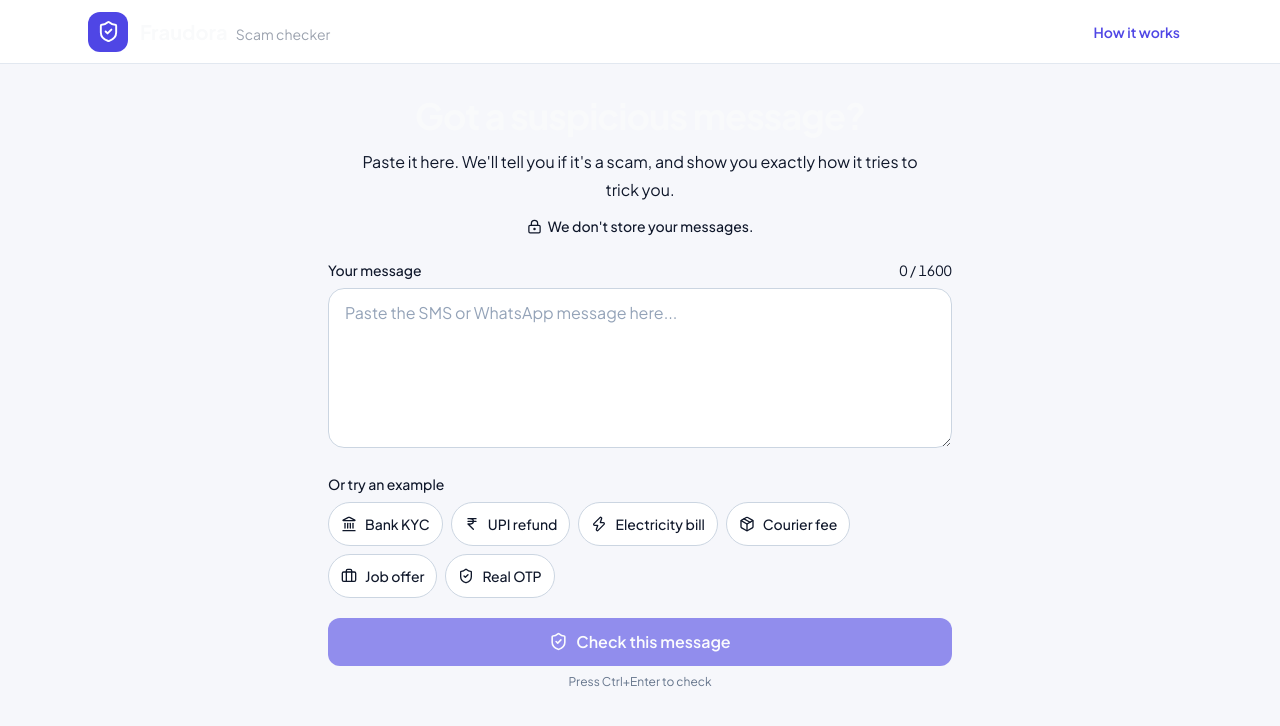
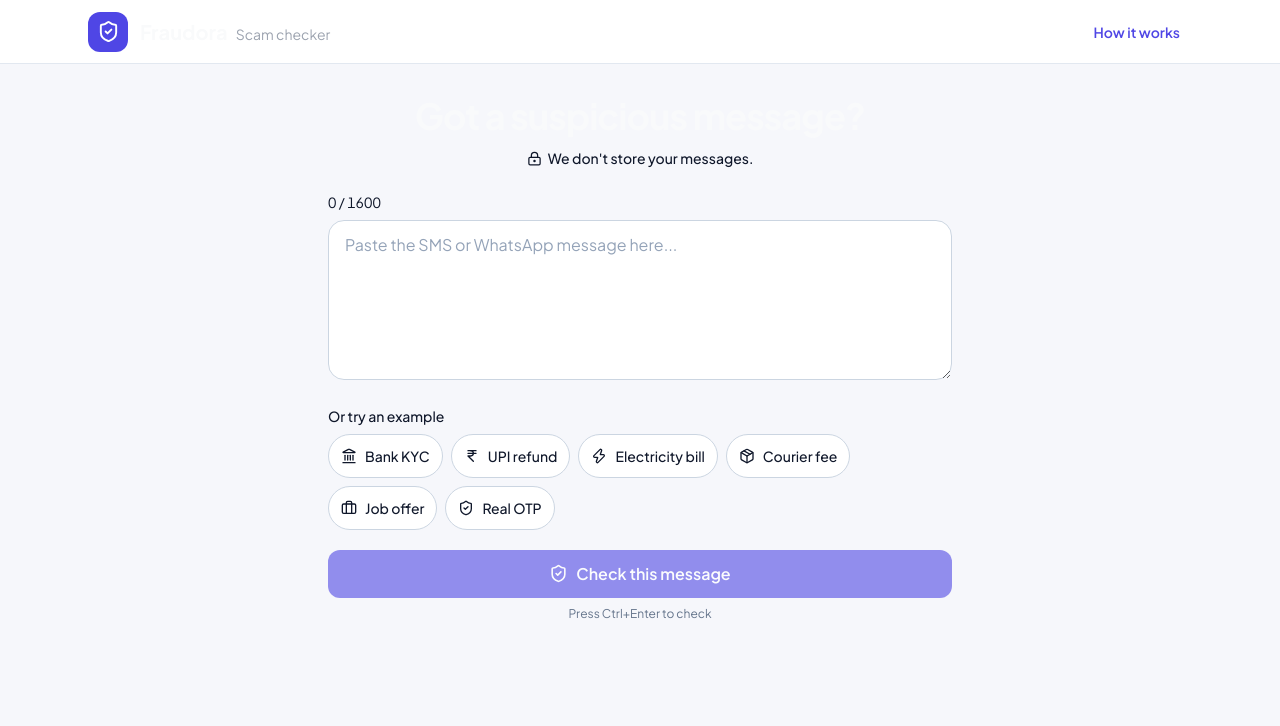
Before and after one commit to Kaustav5505g/Fraudora, a React (Vite) app: page / in a window 1280 px wide. Shown: the top 726 px of the page. Built offline with nearby package versions, Linux system fonts and the light colour scheme.

Commit message:
modified

```diff
--- a/src/components/HeroHeader.jsx
+++ b/src/components/HeroHeader.jsx
@@ -7,9 +7,6 @@ export function HeroHeader() {
       <h1 className="text-3xl font-bold tracking-tight text-ink sm:text-4xl">
         Got a suspicious message?
       </h1>
-      <p className="mx-auto max-w-xl text-base leading-7 text-secondary">
-        Paste it here. We&apos;ll tell you if it&apos;s a scam, and show you exactly how it tries to trick you.
-      </p>
       <p className="inline-flex items-center gap-1.5 text-sm font-medium text-secondary">
         <LockKeyhole size={15} aria-hidden="true" />
         We don&apos;t store your messages.
--- a/src/components/PayloadInputBox.jsx
+++ b/src/components/PayloadInputBox.jsx
@@ -9,9 +9,6 @@ export function PayloadInputBox({ payload, onChange, error, onClear, isAnalyzing
   return (
     <div className="space-y-2">
       <div className="flex items-center justify-between">
-        <label htmlFor="payload-input" className="text-sm font-medium text-secondary">
-          Your message
-        </label>
         <div className="flex items-center gap-3">
           {length > 0 && (
             <button
@@ -34,6 +31,7 @@ export function PayloadInputBox({ payload, onChange, error, onClear, isAnalyzing
       </div>
       <textarea
         id="payload-input"
+        aria-label="Your message"
         value={payload}
         onChange={(event) => onChange(event.target.value)}
         maxLength={MAX_LEN}
```
